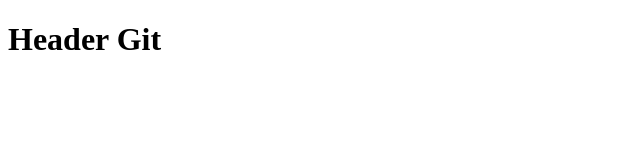
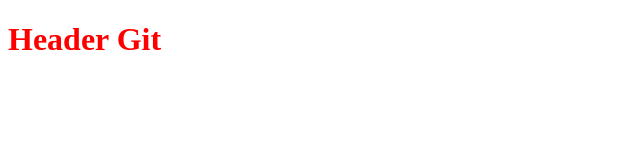
Before and after one commit to zettacamp-rahmat-abdy/rahmatabdy_zettacamp_git, a plain HTML site: page index.html in a window 1280 px wide. Shown: the whole page, without its empty margins (0-640 px from the left). Drawn offline with Linux system fonts and the light colour scheme.

Commit message:
update-css

```diff
--- a/assets/style.css
+++ b/assets/style.css
@@ -0,0 +1,3 @@
+.red-color {
+    color: red;
+}
--- a/index.html
+++ b/index.html
@@ -4,9 +4,10 @@
     <meta charset="UTF-8">
     <meta http-equiv="X-UA-Compatible" content="IE=edge">
     <meta name="viewport" content="width=device-width, initial-scale=1.0">
+    <link rel="stylesheet" href="./assets/style.css">
     <title>Web for GIT</title>
 </head>
 <body>
-    <h1>Header Git</h1>
+    <h1 class="red-color">Header Git</h1>
 </body>
 </html>
```
